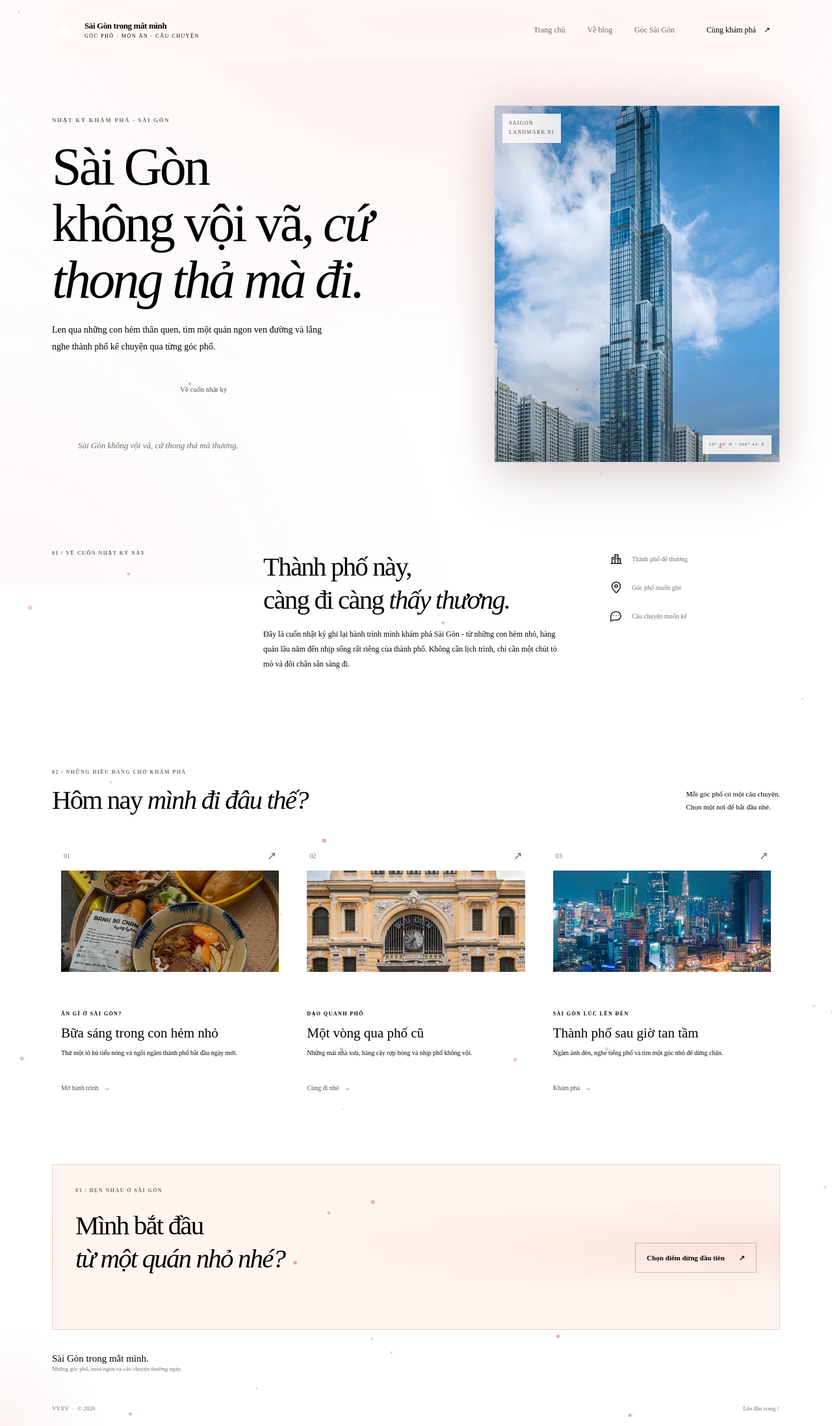
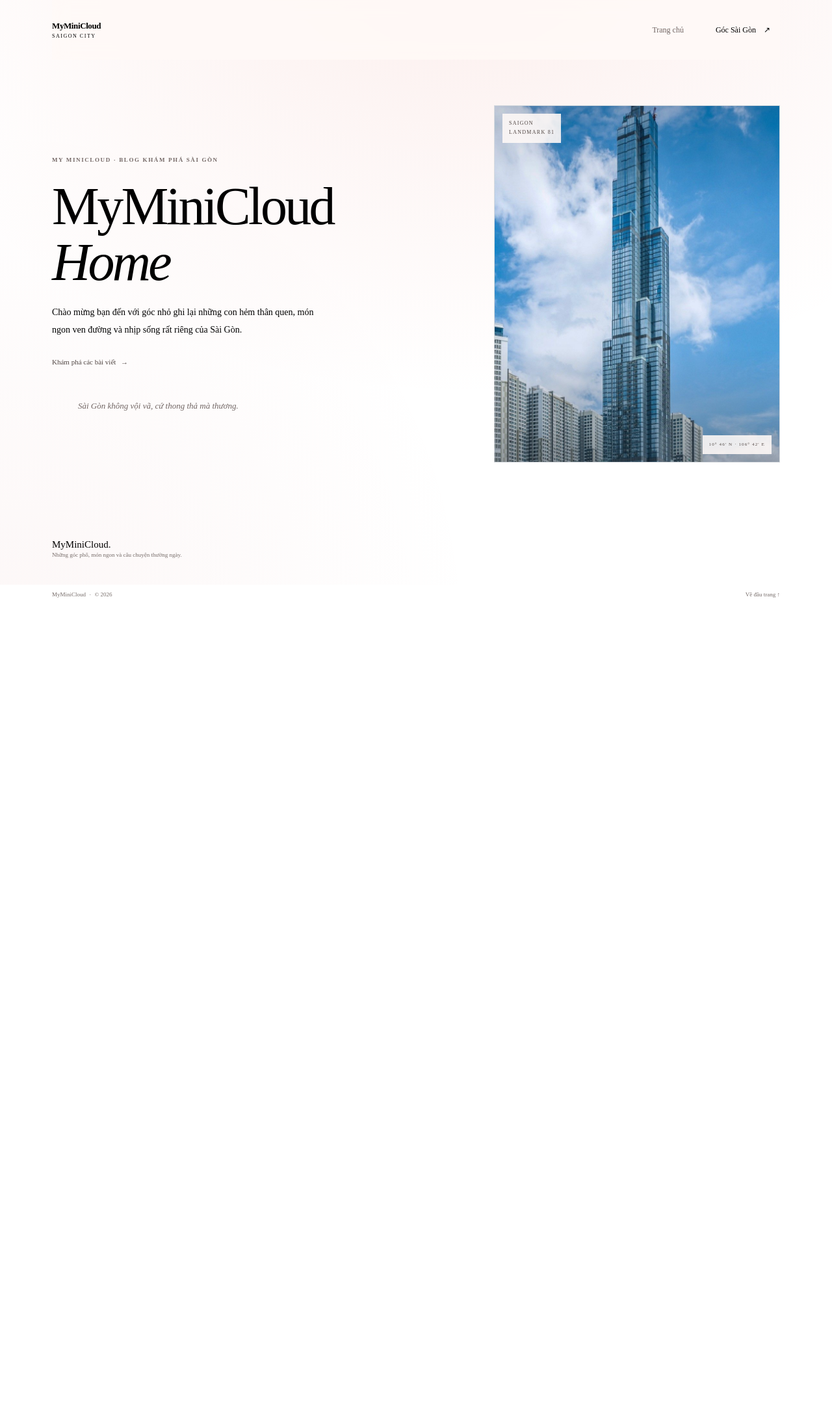
Before and after one commit to ngoquocvinh03112005-eng/cloud-mini-n8, a plain HTML site: page web-frontend-server/src/index.html in a window 1280 px wide. Shown: the whole page at 65% size. After the commit the page ends 942 px from the top, so only its background shows below. Drawn offline with Linux system fonts and the light colour scheme; a web font is replaced by a local one.

Commit message:
feat: create Saigon travel blog frontend

```diff
--- /dev/null
+++ b/web-frontend-server/src/blog/index.html
@@ -0,0 +1,150 @@
+<!DOCTYPE html>
+<html lang="vi">
+<head>
+  <meta charset="UTF-8">
+  <meta name="viewport" content="width=device-width, initial-scale=1.0">
+  <meta name="theme-color" content="#fffaf7">
+  <title>Sài Gòn trong mắt mình</title>
+  <meta name="description" content="Những góc phố, món ngon và câu chuyện đời thường trên hành trình khám phá Sài Gòn.">
+  <link rel="preconnect" href="https://fonts.googleapis.com">
+  <link rel="preconnect" href="https://fonts.gstatic.com" crossorigin>
+  <link href="https://fonts.googleapis.com/css2?family=Playfair+Display:ital,wght@0,400;0,700;1,400&family=Inter:wght@300;400;500;600&display=swap" rel="stylesheet">
+  <link rel="stylesheet" href="../css/style.css">
+  <script src="../js/effects.js" defer></script>
+</head>
+<body>
+  <div class="page-glow" aria-hidden="true"></div>
+  <header class="site-header">
+    <a class="brand" href="#home" aria-label="Sài Gòn trong mắt mình, về đầu trang">
+      <span class="brand-mark" aria-hidden="true">
+        <svg viewBox="0 0 32 32" focusable="false">
+          <path d="M9.1 24.2a6.1 6.1 0 0 1-.7-12.1 8.1 8.1 0 0 1 15.4 1.1 5.6 5.6 0 0 1-.5 11H9.1Z" />
+        </svg>
+      </span>
+      <span class="brand-name">Sài Gòn trong mắt mình<small>GÓC PHỐ · MÓN ĂN · CÂU CHUYỆN</small></span>
+    </a>
+    <nav class="site-nav" aria-label="Điều hướng chính">
+      <a href="#home">Trang chủ</a>
+      <a href="#about">Về blog</a>
+      <a href="#posts">Góc Sài Gòn</a>
+      <a class="nav-contact" href="#contact">Cùng khám phá <span aria-hidden="true">↗</span></a>
+    </nav>
+  </header>
+
+  <main>
+    <section class="hero section-wrap" id="home">
+      <div class="hero-copy reveal">
+        <p class="eyebrow"> NHẬT KÝ KHÁM PHÁ · SÀI GÒN</p>
+        <h1>Sài Gòn<br>không vội vã, <em>cứ thong thả mà đi.</em></h1>
+        <p class="hero-description">Len qua những con hẻm thân quen, tìm một quán ngon ven đường và lắng nghe thành phố kể chuyện qua từng góc phố.</p>
+        <div class="hero-actions">
+          <a class="button button-primary" href="#posts">Dạo một vòng Sài Gòn <span aria-hidden="true">↘</span></a>
+          <a class="text-link" href="#about">Về cuốn nhật ký
+            <svg class="diary-icon" viewBox="0 0 24 24" aria-hidden="true" focusable="false">
+              <path d="M4.5 5.5h5a2.5 2.5 0 0 1 2.5 2.5v11a2.5 2.5 0 0 0-2.5-2.5h-5zM19.5 5.5h-5A2.5 2.5 0 0 0 12 8v11a2.5 2.5 0 0 1 2.5-2.5h5z" />
+              <path d="M7 9h2.5M7 12h2.5m5-3H17m-2.5 3H17" />
+            </svg>
+          </a>
+        </div>
+        <div class="hero-note"><span class="note-line"></span> Sài Gòn không vội vã, cứ thong thả mà thương.</div>
+      </div>
+      <div class="hero-art reveal">
+        <img class="hero-photo" src="assets/lm81.jpg" alt="Landmark 81">
+        <span class="art-caption">SAIGON<br>LANDMARK 81</span>
+        <span class="art-index">10° 46' N · 106° 42' E</span>
+      </div>
+    </section>
+
+    <section class="about section-wrap reveal" id="about">
+      <div class="section-label"><span>01</span> / VỀ CUỐN NHẬT KÝ NÀY</div>
+      <div class="about-content">
+        <h2>Thành phố này,<br>càng đi càng <em>thấy thương.</em></h2>
+        <p>Đây là cuốn nhật ký ghi lại hành trình mình khám phá Sài Gòn - từ những con hẻm nhỏ, hàng quán lâu năm đến nhịp sống rất riêng của thành phố. Không cần lịch trình, chỉ cần một chút tò mò và đôi chân sẵn sàng đi.</p>
+      </div>
+      <div class="about-stats">
+        <div>
+          <strong aria-hidden="true">
+            <svg viewBox="0 0 24 24" focusable="false"><path d="M3 20h18M5 20V10h5v10m0 0V5h5v15m0 0v-8h4v8M7 13h1m4-5h1m-1 4h1m5 3h1" /></svg>
+          </strong>
+          <span>Thành phố để thương</span>
+        </div>
+        <div>
+          <strong aria-hidden="true">
+            <svg viewBox="0 0 24 24" focusable="false"><path d="M19 10.2c0 5.2-7 11-7 11s-7-5.8-7-11a7 7 0 1 1 14 0Z" /><circle cx="12" cy="10" r="2.2" /></svg>
+          </strong>
+          <span>Góc phố muốn ghé</span>
+        </div>
+        <div>
+          <strong aria-hidden="true">
+            <svg viewBox="0 0 24 24" focusable="false"><path d="M20 11.5a7.5 7.5 0 0 1-7.5 7.5H7l-4 2v-5.5A7.5 7.5 0 1 1 20 11.5Z" /><path d="M8 11.5h.01M12 11.5h.01M16 11.5h.01" /></svg>
+          </strong>
+          <span>Câu chuyện muốn kể</span>
+        </div>
+      </div>
+    </section>
+
+    <section class="posts section-wrap" id="posts">
+      <div class="posts-heading reveal">
+        <div>
+          <div class="section-label"><span>02</span> / NHỮNG ĐIỀU ĐANG CHỜ KHÁM PHÁ</div>
+          <h2>Hôm nay <em>mình đi đâu thế?</em></h2>
+        </div>
+        <p>Mỗi góc phố có một câu chuyện.<br>Chọn một nơi để bắt đầu nhé.</p>
+      </div>
+      <div class="post-grid">
+        <a class="post-card reveal" href="blog1.html">
+          <div class="post-card-top"><span class="post-number">01</span><span class="post-arrow" aria-hidden="true">↗</span></div>
+          <img class="post-image" src="../assets/ansang2.jpg" alt="Bánh mì và cà phê trên ban công nhìn xuống một con hẻm Sài Gòn" loading="lazy">
+          <div class="post-card-bottom">
+            <span class="post-category">ĂN GÌ Ở SÀI GÒN?</span>
+            <h3>Bữa sáng trong con hẻm nhỏ</h3>
+            <p>Thử một tô hủ tiếu nóng và ngồi ngắm thành phố bắt đầu ngày mới.</p>
+            <span class="read-link">Mở hành trình <span aria-hidden="true">→</span></span>
+          </div>
+        </a>
+        <a class="post-card reveal" href="blog2.html">
+          <div class="post-card-top"><span class="post-number">02</span><span class="post-arrow" aria-hidden="true">↗</span></div>
+          <img class="post-image" src="../assets/buudien.jpg" alt="Mặt tiền Bưu điện Thành phố Hồ Chí Minh" loading="lazy">
+          <div class="post-card-bottom">
+            <span class="post-category">DẠO QUANH PHỐ</span>
+            <h3>Một vòng qua phố cũ</h3>
+            <p>Những mái nhà xưa, hàng cây rợp bóng và nhịp phố không vội.</p>
+            <span class="read-link">Cùng đi nhé <span aria-hidden="true">→</span></span>
+          </div>
+        </a>
+        <a class="post-card reveal" href="blog3.html">
+          <div class="post-card-top"><span class="post-number">03</span><span class="post-arrow" aria-hidden="true">↗</span></div>
+          <img class="post-image" src="../assets/tantam.jpg" alt="Phố đi bộ Nguyễn Huệ rực rỡ ánh đèn buổi tối" loading="lazy">
+          <div class="post-card-bottom">
+            <span class="post-category">SÀI GÒN LÚC LÊN ĐÈN</span>
+            <h3>Thành phố sau giờ tan tầm</h3>
+            <p>Ngắm ánh đèn, nghe tiếng phố và tìm một góc nhỏ để dừng chân.</p>
+            <span class="read-link">Khám phá <span aria-hidden="true">→</span></span>
+          </div>
+        </a>
+      </div>
+    </section>
+
+    <section class="contact section-wrap reveal" id="contact">
+      <div class="section-label"><span>03</span> / HẸN NHAU Ở SÀI GÒN</div>
+      <div class="contact-content">
+        <h2>Mình bắt đầu<br><em>từ một quán nhỏ nhé?</em></h2>
+        <a class="button button-outline" href="blog1.html">Chọn điểm dừng đầu tiên <span aria-hidden="true">↗</span></a>
+      </div>
+    </section>
+  </main>
+
+  <footer class="site-footer section-wrap">
+    <div class="footer-main">
+      <div class="footer-intro">
+        <a class="footer-brand" href="#home">Sài Gòn trong mắt mình<span>.</span></a>
+        <p>Những góc phố, món ngon và câu chuyện thường ngày.</p>
+      </div>
+    </div>
+    <div class="footer-bottom">
+      <p>VYXV<span aria-hidden="true"> · </span> © 2026</p>
+      <a class="back-to-top" href="#home">Lên đầu trang ↑</a>
+    </div>
+  </footer>
+</body>
+</html>
--- a/web-frontend-server/src/index.html
+++ b/web-frontend-server/src/index.html
@@ -4,132 +4,40 @@
   <meta charset="UTF-8">
   <meta name="viewport" content="width=device-width, initial-scale=1.0">
   <meta name="theme-color" content="#fffaf7">
-  <title>Sài Gòn trong mắt mình</title>
-  <meta name="description" content="Những góc phố, món ngon và câu chuyện đời thường trên hành trình khám phá Sài Gòn.">
+  <title>MyMiniCloud - Home | Sài Gòn trong mắt mình</title>
+  <meta name="description" content="Chào mừng đến với MyMiniCloud — cùng khám phá những góc phố, món ngon và câu chuyện của Sài Gòn.">
   <link rel="preconnect" href="https://fonts.googleapis.com">
   <link rel="preconnect" href="https://fonts.gstatic.com" crossorigin>
   <link href="https://fonts.googleapis.com/css2?family=Playfair+Display:ital,wght@0,400;0,700;1,400&family=Inter:wght@300;400;500;600&display=swap" rel="stylesheet">
   <link rel="stylesheet" href="css/style.css">
-  <script src="js/effects.js" defer></script>
 </head>
 <body>
   <div class="page-glow" aria-hidden="true"></div>
-  <header class="site-header">
-    <a class="brand" href="#home" aria-label="Sài Gòn trong mắt mình, về đầu trang">
-      <span class="brand-mark" aria-hidden="true">
-        <svg viewBox="0 0 32 32" focusable="false">
-          <path d="M9.1 24.2a6.1 6.1 0 0 1-.7-12.1 8.1 8.1 0 0 1 15.4 1.1 5.6 5.6 0 0 1-.5 11H9.1Z" />
-        </svg>
-      </span>
-      <span class="brand-name">Sài Gòn trong mắt mình<small>GÓC PHỐ · MÓN ĂN · CÂU CHUYỆN</small></span>
+  <header class="site-header section-wrap">
+    <a class="brand" href="/" aria-label="MyMiniCloud - Home">
+      <span class="brand-name">MyMiniCloud<small>SAIGON CITY</small></span>
     </a>
     <nav class="site-nav" aria-label="Điều hướng chính">
-      <a href="#home">Trang chủ</a>
-      <a href="#about">Về blog</a>
-      <a href="#posts">Góc Sài Gòn</a>
-      <a class="nav-contact" href="#contact">Cùng khám phá <span aria-hidden="true">↗</span></a>
+      <a href="/">Trang chủ</a>
+      <a class="nav-contact" href="/blog/index.html">Góc Sài Gòn <span aria-hidden="true">↗</span></a>
     </nav>
   </header>
 
   <main>
     <section class="hero section-wrap" id="home">
-      <div class="hero-copy reveal">
-        <p class="eyebrow"> NHẬT KÝ KHÁM PHÁ · SÀI GÒN</p>
-        <h1>Sài Gòn<br>không vội vã, <em>cứ thong thả mà đi.</em></h1>
-        <p class="hero-description">Len qua những con hẻm thân quen, tìm một quán ngon ven đường và lắng nghe thành phố kể chuyện qua từng góc phố.</p>
+      <div class="hero-copy">
+        <p class="eyebrow">MY MINICLOUD · BLOG KHÁM PHÁ SÀI GÒN</p>
+        <h1>MyMiniCloud<br><em>Home</em></h1>
+        <p class="hero-description">Chào mừng bạn đến với góc nhỏ ghi lại những con hẻm thân quen, món ngon ven đường và nhịp sống rất riêng của Sài Gòn.</p>
         <div class="hero-actions">
-          <a class="button button-primary" href="#posts">Dạo một vòng Sài Gòn <span aria-hidden="true">↘</span></a>
-          <a class="text-link" href="#about">Về cuốn nhật ký
-            <svg class="diary-icon" viewBox="0 0 24 24" aria-hidden="true" focusable="false">
-              <path d="M4.5 5.5h5a2.5 2.5 0 0 1 2.5 2.5v11a2.5 2.5 0 0 0-2.5-2.5h-5zM19.5 5.5h-5A2.5 2.5 0 0 0 12 8v11a2.5 2.5 0 0 1 2.5-2.5h5z" />
-              <path d="M7 9h2.5M7 12h2.5m5-3H17m-2.5 3H17" />
-            </svg>
-          </a>
+          <a class="text-link" href="/blog/">Khám phá các bài viết <span aria-hidden="true">→</span></a>
         </div>
         <div class="hero-note"><span class="note-line"></span> Sài Gòn không vội vã, cứ thong thả mà thương.</div>
       </div>
-      <div class="hero-art reveal">
-        <img class="hero-photo" src="assets/lm81.jpg" alt="Landmark 81">
+      <div class="hero-art" role="img" aria-label="Tòa nhà Landmark 81 tại Thành phố Hồ Chí Minh">
+        <img class="hero-photo" src="blog/assets/lm81.jpg" alt="Landmark 81 vươn cao giữa nền trời xanh">
         <span class="art-caption">SAIGON<br>LANDMARK 81</span>
         <span class="art-index">10° 46' N · 106° 42' E</span>
-      </div>
-    </section>
-
-    <section class="about section-wrap reveal" id="about">
-      <div class="section-label"><span>01</span> / VỀ CUỐN NHẬT KÝ NÀY</div>
-      <div class="about-content">
-        <h2>Thành phố này,<br>càng đi càng <em>thấy thương.</em></h2>
-        <p>Đây là cuốn nhật ký ghi lại hành trình mình khám phá Sài Gòn - từ những con hẻm nhỏ, hàng quán lâu năm đến nhịp sống rất riêng của thành phố. Không cần lịch trình, chỉ cần một chút tò mò và đôi chân sẵn sàng đi.</p>
-      </div>
-      <div class="about-stats">
-        <div>
-          <strong aria-hidden="true">
-            <svg viewBox="0 0 24 24" focusable="false"><path d="M3 20h18M5 20V10h5v10m0 0V5h5v15m0 0v-8h4v8M7 13h1m4-5h1m-1 4h1m5 3h1" /></svg>
-          </strong>
-          <span>Thành phố để thương</span>
-        </div>
-        <div>
-          <strong aria-hidden="true">
-            <svg viewBox="0 0 24 24" focusable="false"><path d="M19 10.2c0 5.2-7 11-7 11s-7-5.8-7-11a7 7 0 1 1 14 0Z" /><circle cx="12" cy="10" r="2.2" /></svg>
-          </strong>
-          <span>Góc phố muốn ghé</span>
-        </div>
-        <div>
-          <strong aria-hidden="true">
-            <svg viewBox="0 0 24 24" focusable="false"><path d="M20 11.5a7.5 7.5 0 0 1-7.5 7.5H7l-4 2v-5.5A7.5 7.5 0 1 1 20 11.5Z" /><path d="M8 11.5h.01M12 11.5h.01M16 11.5h.01" /></svg>
-          </strong>
-          <span>Câu chuyện muốn kể</span>
-        </div>
-      </div>
-    </section>
-
-    <section class="posts section-wrap" id="posts">
-      <div class="posts-heading reveal">
-        <div>
-          <div class="section-label"><span>02</span> / NHỮNG ĐIỀU ĐANG CHỜ KHÁM PHÁ</div>
-          <h2>Hôm nay <em>mình đi đâu thế?</em></h2>
-        </div>
-        <p>Mỗi góc phố có một câu chuyện.<br>Chọn một nơi để bắt đầu nhé.</p>
-      </div>
-      <div class="post-grid">
-        <a class="post-card reveal" href="blog/blog1.html">
-          <div class="post-card-top"><span class="post-number">01</span><span class="post-arrow" aria-hidden="true">↗</span></div>
-          <img class="post-image" src="assets/ansang2.jpg" alt="Bánh mì và cà phê trên ban công nhìn xuống một con hẻm Sài Gòn" loading="lazy">
-          <div class="post-card-bottom">
-            <span class="post-category">ĂN GÌ Ở SÀI GÒN?</span>
-            <h3>Bữa sáng trong con hẻm nhỏ</h3>
-            <p>Thử một tô hủ tiếu nóng và ngồi ngắm thành phố bắt đầu ngày mới.</p>
-            <span class="read-link">Mở hành trình <span aria-hidden="true">→</span></span>
-          </div>
-        </a>
-        <a class="post-card reveal" href="blog/blog2.html">
-          <div class="post-card-top"><span class="post-number">02</span><span class="post-arrow" aria-hidden="true">↗</span></div>
-          <img class="post-image" src="assets/buudien.jpg" alt="Mặt tiền Bưu điện Thành phố Hồ Chí Minh" loading="lazy">
-          <div class="post-card-bottom">
-            <span class="post-category">DẠO QUANH PHỐ</span>
-            <h3>Một vòng qua phố cũ</h3>
-            <p>Những mái nhà xưa, hàng cây rợp bóng và nhịp phố không vội.</p>
-            <span class="read-link">Cùng đi nhé <span aria-hidden="true">→</span></span>
-          </div>
-        </a>
-        <a class="post-card reveal" href="blog/blog3.html">
-          <div class="post-card-top"><span class="post-number">03</span><span class="post-arrow" aria-hidden="true">↗</span></div>
-          <img class="post-image" src="assets/tantam.jpg" alt="Phố đi bộ Nguyễn Huệ rực rỡ ánh đèn buổi tối" loading="lazy">
-          <div class="post-card-bottom">
-            <span class="post-category">SÀI GÒN LÚC LÊN ĐÈN</span>
-            <h3>Thành phố sau giờ tan tầm</h3>
-            <p>Ngắm ánh đèn, nghe tiếng phố và tìm một góc nhỏ để dừng chân.</p>
-            <span class="read-link">Khám phá <span aria-hidden="true">→</span></span>
-          </div>
-        </a>
-      </div>
-    </section>
-
-    <section class="contact section-wrap reveal" id="contact">
-      <div class="section-label"><span>03</span> / HẸN NHAU Ở SÀI GÒN</div>
-      <div class="contact-content">
-        <h2>Mình bắt đầu<br><em>từ một quán nhỏ nhé?</em></h2>
-        <a class="button button-outline" href="blog/blog1.html">Chọn điểm dừng đầu tiên <span aria-hidden="true">↗</span></a>
       </div>
     </section>
   </main>
@@ -137,13 +45,13 @@
   <footer class="site-footer section-wrap">
     <div class="footer-main">
       <div class="footer-intro">
-        <a class="footer-brand" href="#home">Sài Gòn trong mắt mình<span>.</span></a>
+        <a class="footer-brand" href="/">MyMiniCloud<span>.</span></a>
         <p>Những góc phố, món ngon và câu chuyện thường ngày.</p>
       </div>
     </div>
     <div class="footer-bottom">
-      <p>VYXV<span aria-hidden="true"> · </span> © 2026</p>
-      <a class="back-to-top" href="#home">Lên đầu trang ↑</a>
+      <p>MyMiniCloud <span aria-hidden="true">·</span> © 2026</p>
+      <a class="back-to-top" href="/">Về đầu trang ↑</a>
     </div>
   </footer>
 </body>
```
Also changed, not shown: web-frontend-server/src/blog/assets/ansang2.jpg (renamed from web-frontend-server/src/assets/ansang2.jpg), web-frontend-server/src/blog/assets/buudien.jpg (renamed from web-frontend-server/src/assets/buudien.jpg), web-frontend-server/src/blog/assets/lm81.jpg (renamed from web-frontend-server/src/assets/lm81.jpg), web-frontend-server/src/blog/assets/pdb.jpg (renamed from web-frontend-server/src/assets/pdb.jpg), web-frontend-server/src/blog/assets/tantam.jpg (renamed from web-frontend-server/src/assets/tantam.jpg), web-frontend-server/src/blog/assets/tantam2.jpg (renamed from web-frontend-server/src/assets/tantam2.jpg), 2 other files.
